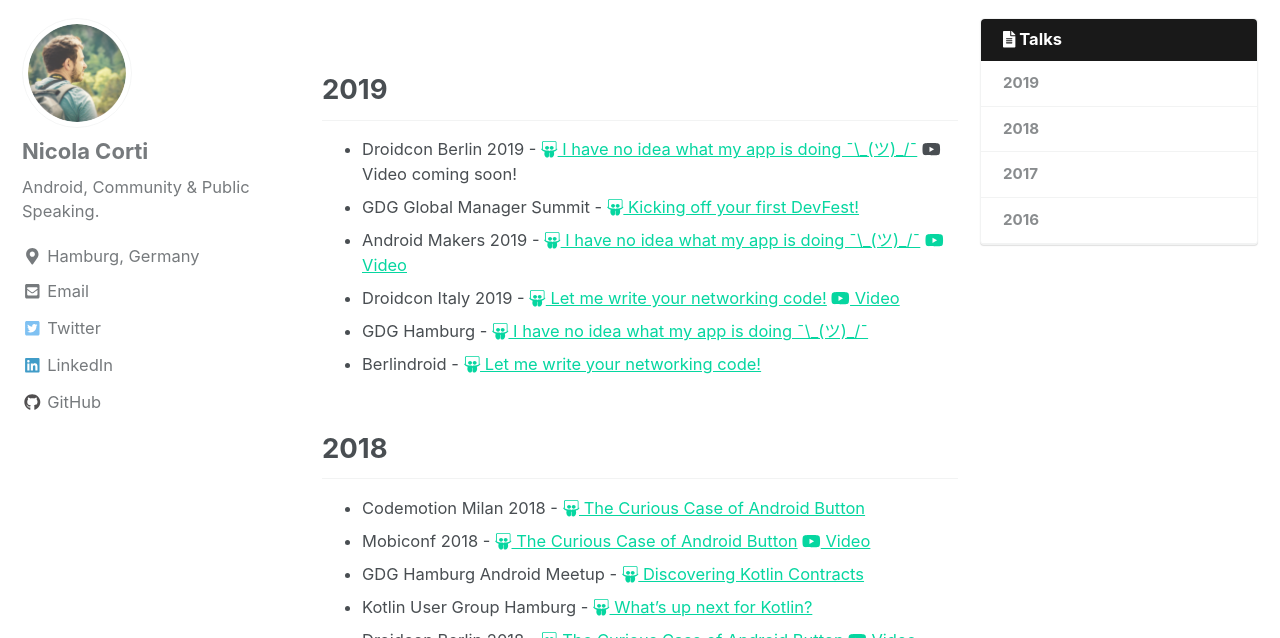
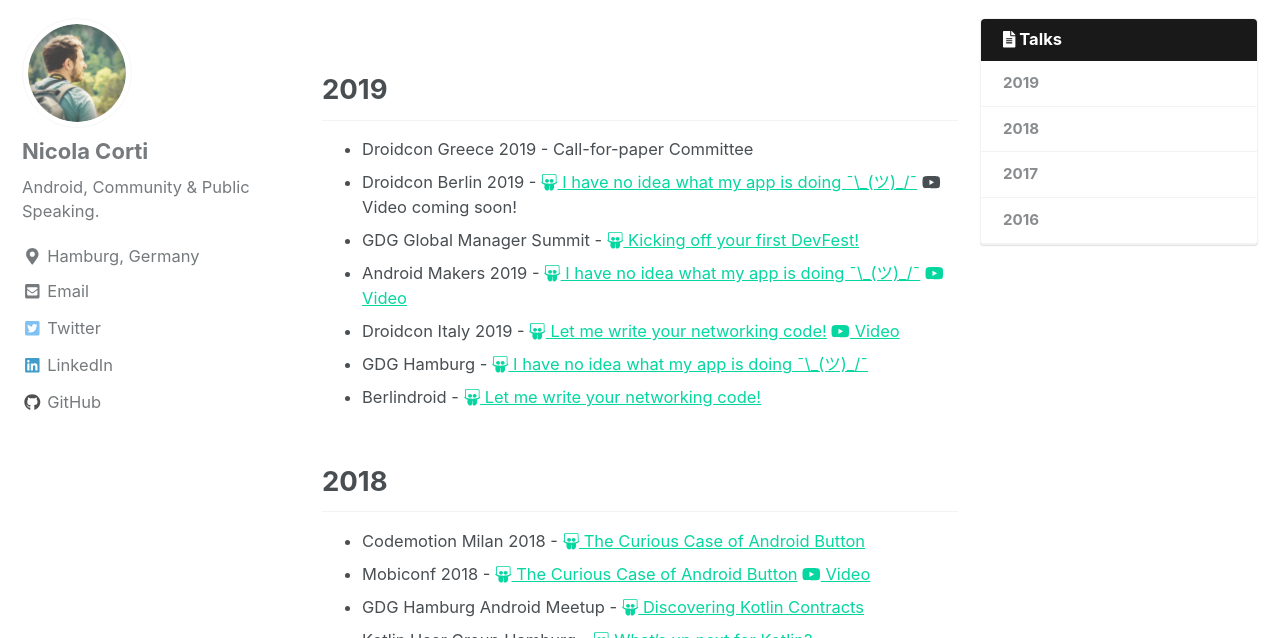
Before and after one commit to cortinico/cortinico.github.io, a Jekyll site: the page built from _pages/talks.md, in a window 1280 px wide and 900 px high, cut to the strip 262-900 px from the top of the window. Built offline with Jekyll 4.4.1, drawn with Linux system fonts in a browser that asks for light colours; nearby versions of some CDN libraries.

Commit message:
Adding Droidcon Greece CFP Committee

```diff
--- a/_pages/talks.md
+++ b/_pages/talks.md
@@ -18,6 +18,7 @@
 
 ## 2019
 
+* Droidcon Greece 2019 - Call-for-paper Committee
 * Droidcon Berlin 2019 - [<i class="fab fa-slideshare"></i> I have no idea what my app is doing ¯\\\_(ツ)_/¯](http://bit.ly/ihavenoideawhatmyappisdoing) <i class="fab fa-youtube"></i> Video coming soon!
 * GDG Global Manager Summit - [<i class="fab fa-slideshare"></i> Kicking off your first DevFest!](http://bit.ly/howtodevfest)
 * Android Makers 2019 - [<i class="fab fa-slideshare"></i> I have no idea what my app is doing ¯\\\_(ツ)_/¯](http://bit.ly/ihavenoideawhatmyappisdoing) [<i class="fab fa-youtube"></i> Video](https://www.youtube.com/watch?v=GtZ-WZWoneQ)
```
